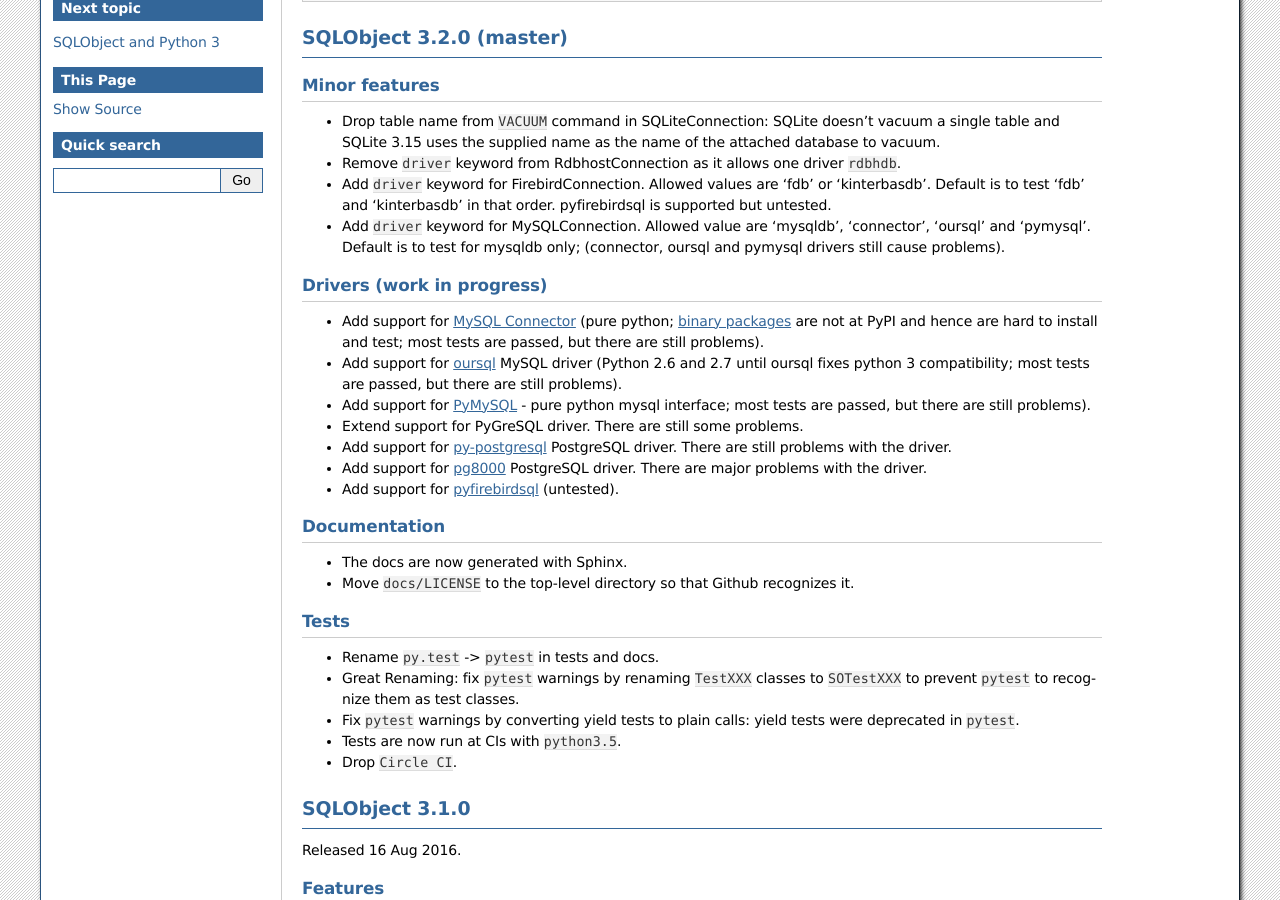
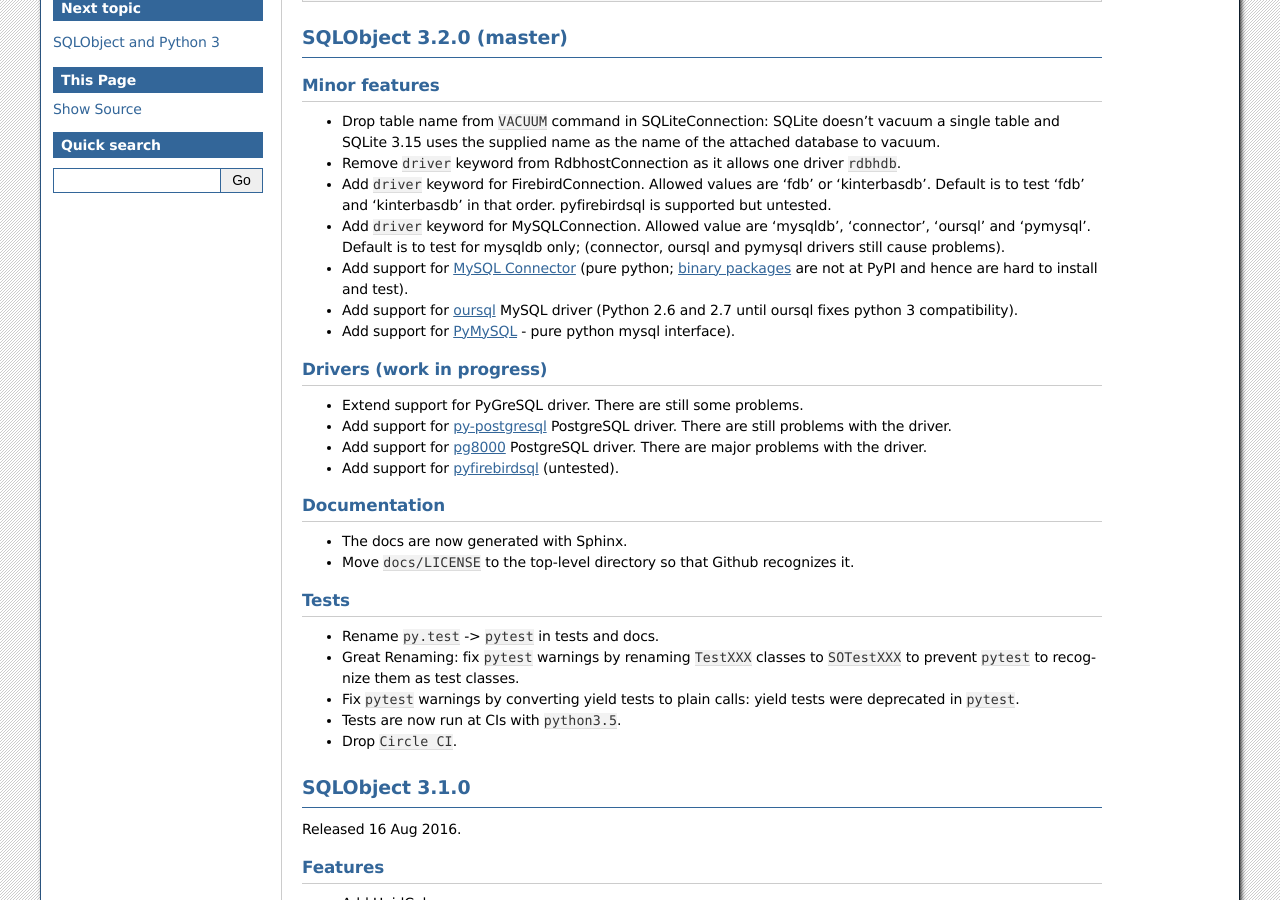
Before and after one commit to sqlobject/sqlobject, a Sphinx documentation site: the page built from docs/News.rst, in a window 1280 px wide and 900 px high, scrolled down 484 px. Built offline with Sphinx 7.4.7, drawn with Linux system fonts in a browser that asks for light colours.

Commit message:
Fixed mysql-connector, oursql, pymysql

```diff
--- a/docs/News.rst
+++ b/docs/News.rst
@@ -28,22 +28,19 @@
   'connector', 'oursql' and 'pymysql'. Default is to test for mysqldb only;
   (connector, oursql and pymysql drivers still cause problems).
 
-Drivers (work in progress)
---------------------------
-
 * Add support for `MySQL Connector
   <https://pypi.python.org/pypi/mysql-connector>`_ (pure python; `binary
   packages <https://dev.mysql.com/doc/connector-python/en/>`_ are not at
-  PyPI and hence are hard to install and test; most tests are passed, but
-  there are still problems).
+  PyPI and hence are hard to install and test).
 
 * Add support for `oursql <https://github.com/python-oursql/oursql>`_ MySQL
-  driver (Python 2.6 and 2.7 until oursql fixes python 3 compatibility;
-  most tests are passed, but there are still problems).
+  driver (Python 2.6 and 2.7 until oursql fixes python 3 compatibility).
 
 * Add support for `PyMySQL <https://github.com/PyMySQL/PyMySQL/>`_ - pure
-  python mysql interface; most tests are passed, but there are still
-  problems).
+  python mysql interface).
+
+Drivers (work in progress)
+--------------------------
 
 * Extend support for PyGreSQL driver. There are still some problems.
 
```
Also changed, not shown: docs/SQLObject.rst (+6 -7 lines), .travis.yml.
